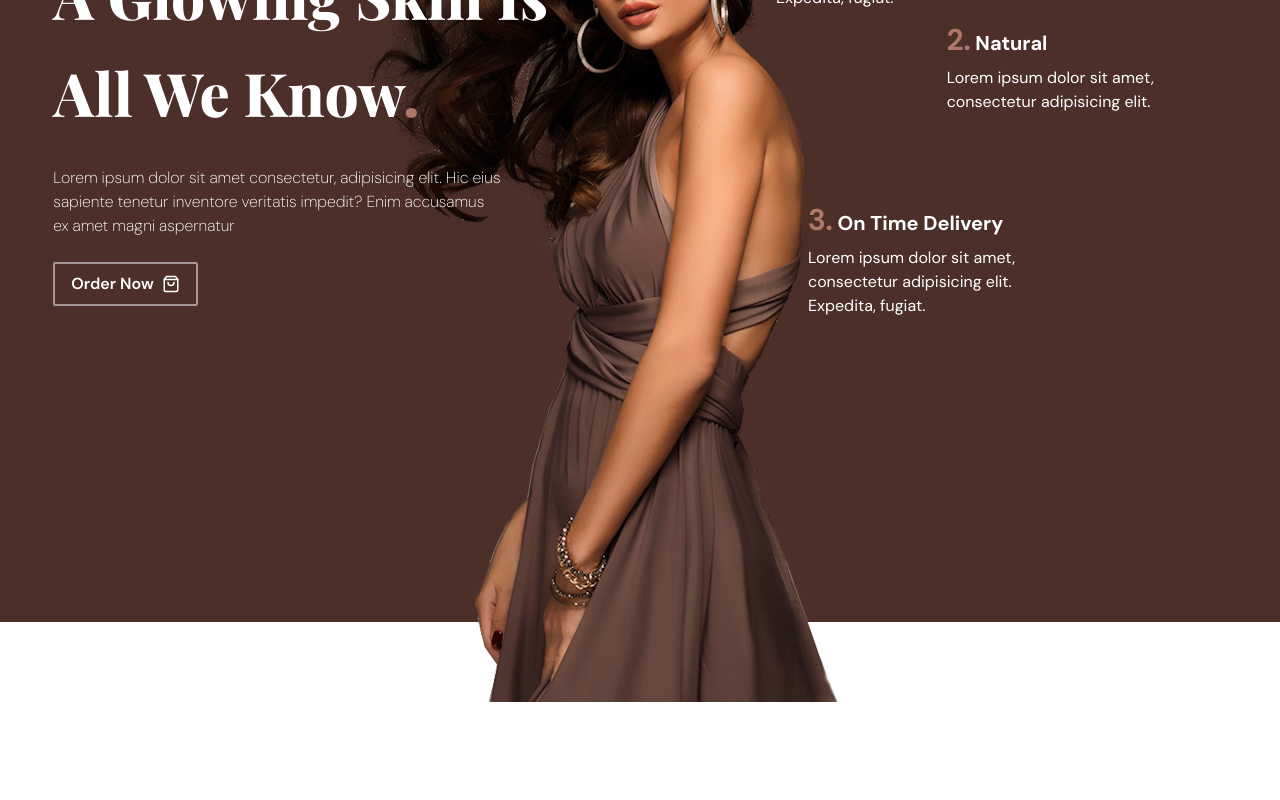
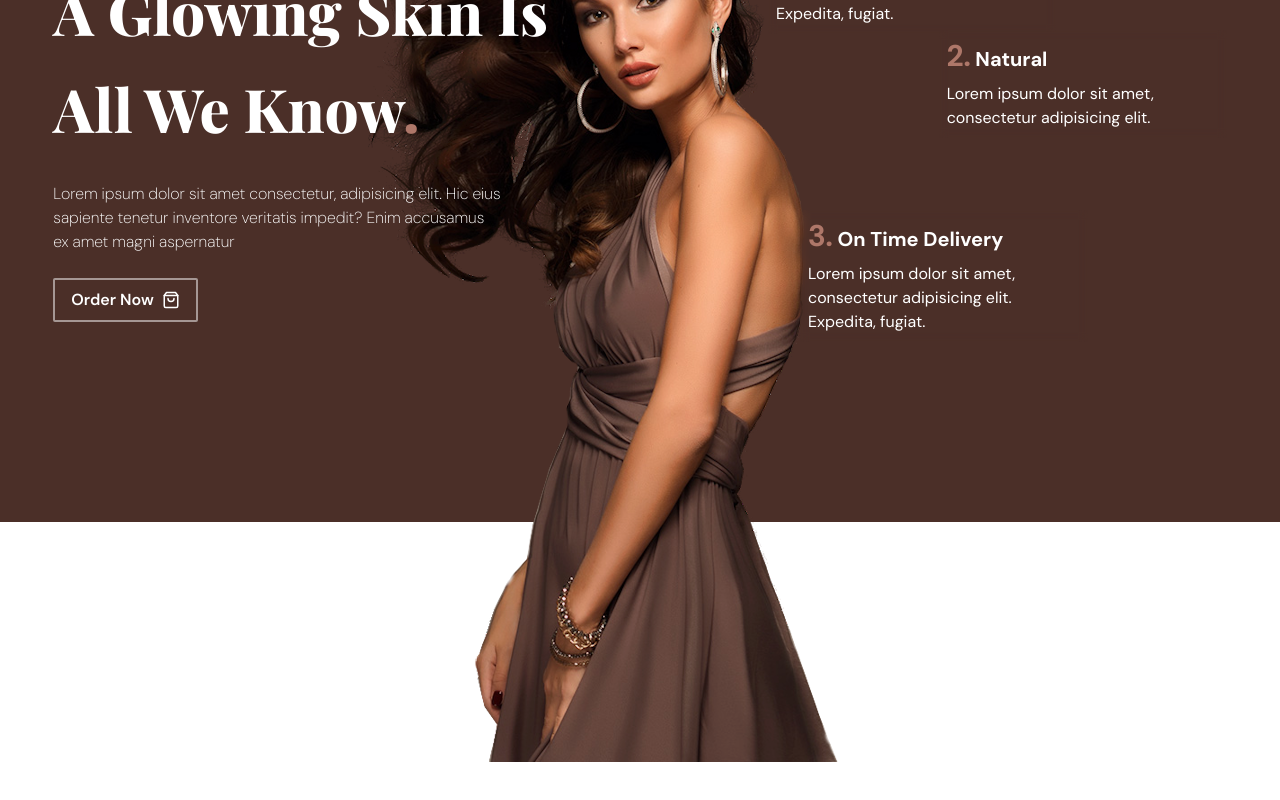
Before and after one commit to benjaminnkem/creamas, a Next.js app: page / in a window 1280 px wide. Shown: the part 278-1078 px from the top of the page. Before the commit the page ends 804 px from the top, so only its background shows below. Built offline with nearby package versions, Linux system fonts and the light colour scheme.

Commit message:
update: added about  us  section

```diff
--- a/components/UI/Home/index.tsx
+++ b/components/UI/Home/index.tsx
@@ -26,19 +26,21 @@ const HomePage = () => {
       </div> */}
 
       <div className="fixed bg-[#4b2f28] text-white -z-[10] w-full min-h-screen top-0 left-0">
+        <div className="relative min-h-screen w-full flex items-center justify-center">
           <Image
             src={"/images/backgrounds/model1.png"}
             width={600}
             height={900}
             alt="Model"
             draggable={false}
-          className="mx-auto relative top-20 select-none"
+            className="mx-auto absolute -bottom-[15rem] select-none"
           />
+        </div>
       </div>
 
       {/* Hero */}
       <section>
-        <div className="h-screen -mt-[4rem] flex items-center">
+        <div className="h-screen -mt-[3rem] flex items-center">
           <WidthClamp addClass="flex items-center">
             <div className="flex-1 space-y-6">
               <h1 className={`${playfair.className} font-extrabold text-6xl text-white leading-relaxed`}>
@@ -78,6 +80,27 @@ const HomePage = () => {
           </WidthClamp>
         </div>
       </section>
+
+      <section className="h-screen flex items-center">
+        <WidthClamp>
+          <div className="flex justify-between">
+            <div className="flex-1 space-y-5">
+              <h2 className={`${playfair.className} font-extrabold text-6xl`}>About Us</h2>
+              <p className="text-lg leading-relaxed font-extralight">
+                Lorem ipsum dolor sit amet consectetur adipisicing elit. Ipsum tenetur eius quidem expedita reiciendis
+                dicta libero quod assumenda voluptates sit! Lorem, ipsum dolor sit amet consectetur adipisicing elit.
+                Veniam doloremque iure tenetur. Vel, quas mollitia autem eligendi animi officiis deleniti nam sunt, qui
+                quos tempora impedit? Temporibus iste eligendi sint!
+              </p>
+              <p className="text-lg leading-relaxed font-extralight">
+                Lorem ipsum dolor sit amet consectetur adipisicing elit. Ipsum tenetur eius quidem expedita reiciendis
+                dicta libero quod assumenda voluptates sit! Lorem,
+              </p>
+            </div>
+            <div className="flex-1"></div>
+          </div>
+        </WidthClamp>
+      </section>
     </main>
   );
 };
--- a/tailwind.config.ts
+++ b/tailwind.config.ts
@@ -1,20 +1,16 @@
-import type { Config } from 'tailwindcss'
+import type { Config } from "tailwindcss";
 
 const config: Config = {
   content: [
-    './pages/**/*.{js,ts,jsx,tsx,mdx}',
-    './components/**/*.{js,ts,jsx,tsx,mdx}',
-    './app/**/*.{js,ts,jsx,tsx,mdx}',
+    "./pages/**/*.{js,ts,jsx,tsx,mdx}",
+    "./components/**/*.{js,ts,jsx,tsx,mdx}",
+    "./app/**/*.{js,ts,jsx,tsx,mdx}",
   ],
   theme: {
     extend: {
-      backgroundImage: {
-        'gradient-radial': 'radial-gradient(var(--tw-gradient-stops))',
-        'gradient-conic':
-          'conic-gradient(from 180deg at 50% 50%, var(--tw-gradient-stops))',
-      },
+      // container: { screens: { xxl: "2400px" } },
     },
   },
   plugins: [],
-}
-export default config
+};
+export default config;
```
Lines whose indentation alone changed are shown as unchanged.
